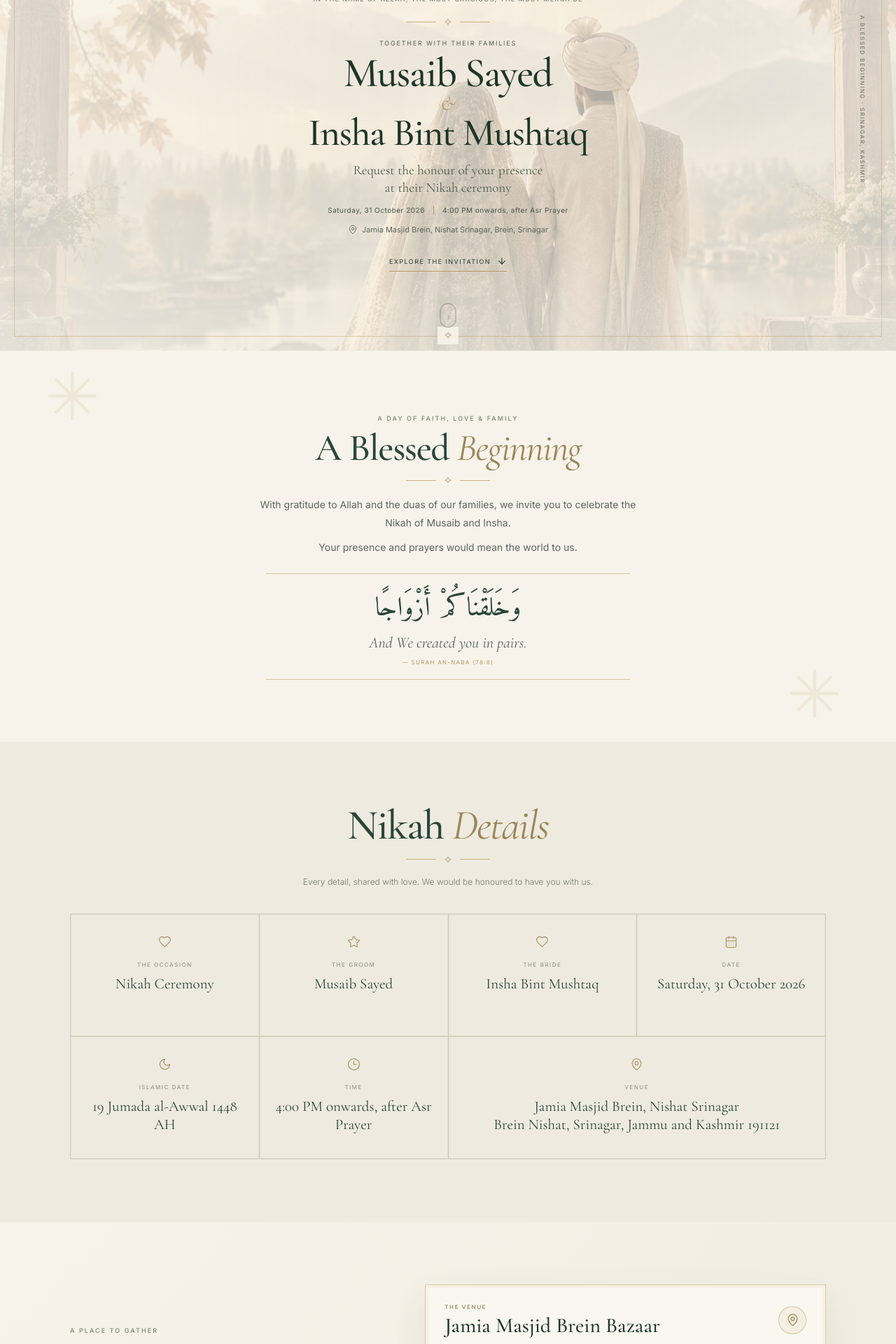
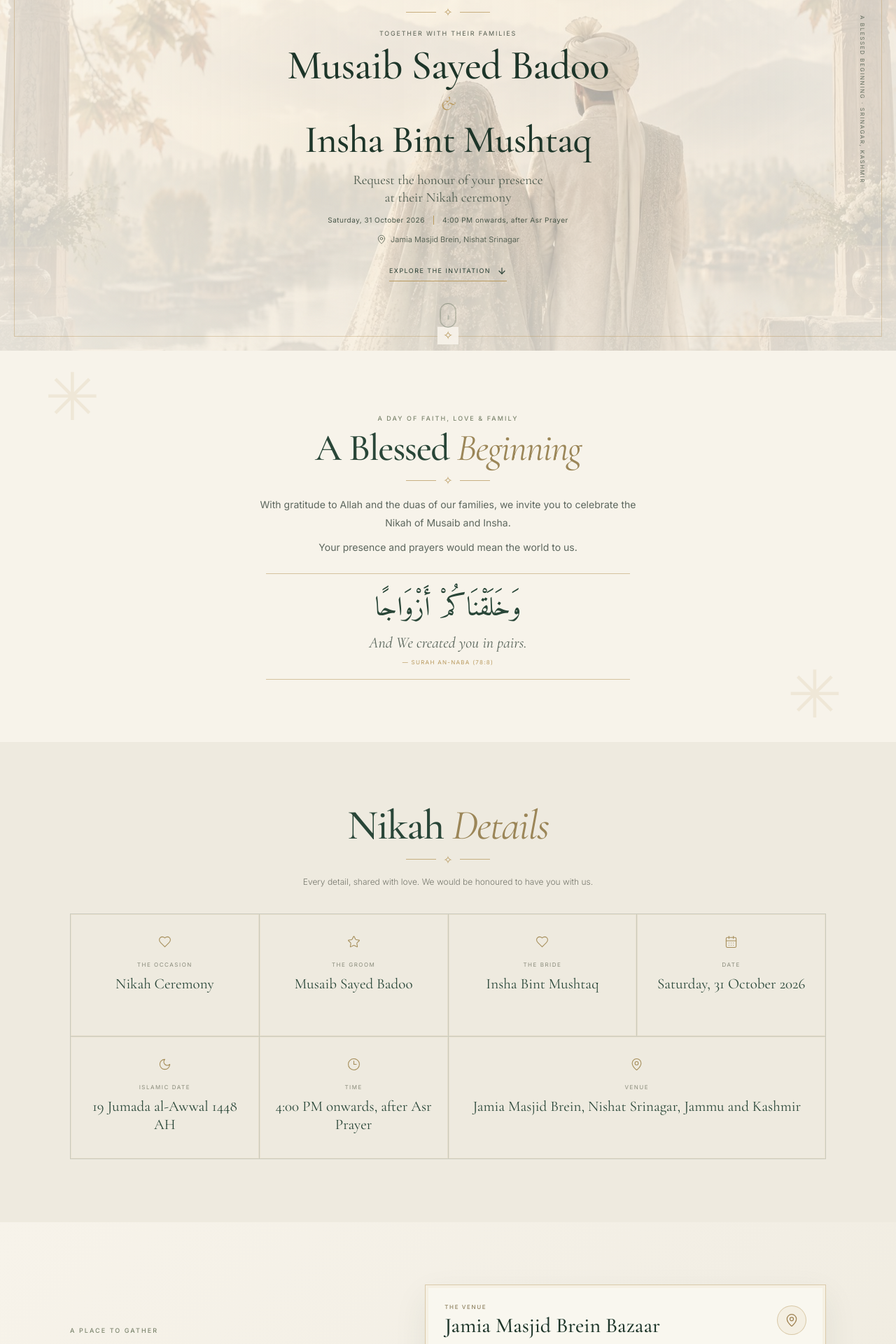
Before and after one commit to zmwani001/musaib-insha-nikah, a React (Vite) app: page / in a window 1280 px wide. Shown: the part 300-2220 px from the top of the page at 70% size. Built offline with nearby package versions, Linux system fonts and the light colour scheme.

Commit message:
name change

```diff
--- a/index.html
+++ b/index.html
@@ -4,7 +4,7 @@
     <meta charset="UTF-8" />
     <meta name="viewport" content="width=device-width, initial-scale=1.0" />
     <meta name="theme-color" content="#f7f3ea" />
-    <meta name="description" content="An invitation to the Nikah ceremony of Musaib Sayed and Insha Bint Mushtaq, in Srinagar, Kashmir." />
+    <meta name="description" content="An invitation to the Nikah ceremony of Musaib Sayed Badoo and Insha Bint Mushtaq, in Srinagar, Kashmir." />
     <meta property="og:title" content="Musaib & Insha | Nikah Invitation" />
     <meta property="og:description" content="With the blessings of Allah, join us to celebrate the Nikah of Musaib and Insha in Srinagar, Kashmir." />
     <meta property="og:type" content="website" />
--- a/src/App.tsx
+++ b/src/App.tsx
@@ -5,7 +5,7 @@ import {
 } from 'lucide-react'
 
 const event = {
-  groom: 'Musaib Sayed',
+  groom: 'Musaib Sayed Badoo',
   bride: 'Insha Bint Mushtaq',
   dateLabel: 'Saturday, 31 October 2026',
   islamicDate: '19 Jumada al-Awwal 1448 AH',
@@ -115,7 +115,7 @@ function App() {
     { icon: CalendarDays, label: 'Date', value: event.dateLabel },
     { icon: Moon, label: 'Islamic date', value: event.islamicDate },
     { icon: Clock3, label: 'Time', value: event.timeLabel },
-    { icon: MapPin, label: 'Venue', value: `${event.venue}\n${event.address}` },
+    { icon: MapPin, label: 'Venue', value: `${event.venue}, Jammu and Kashmir` },
   ]
 
   const showToast = (message: string) => {
@@ -131,11 +131,11 @@ function App() {
   const shareInvitation = async () => {
     const invitationLink = 'https://musaib-insha-nikah.vercel.app/'
     const invitationMessage = [
-      'Musaib Sayed & Insha Bint Mushtaq – Nikah Invitation',
+      'Musaib Sayed Badoo & Insha Bint Mushtaq – Nikah Invitation',
       '',
       'In the name of Allah, the Most Gracious, the Most Merciful.',
       '',
-      'Together with their families, Musaib Sayed & Insha Bint Mushtaq request the honour of your presence at their Nikah ceremony on Saturday, 31 October 2026, at 4:00 PM onwards (after Asr Prayer) at Jamia Masjid Brein, Nishat Srinagar.',
+      'Together with their families, Musaib Sayed Badoo & Insha Bint Mushtaq request the honour of your presence at their Nikah ceremony on Saturday, 31 October 2026, at 4:00 PM onwards (after Asr Prayer) at Jamia Masjid Brein, Nishat Srinagar.',
       '',
       'Explore the Invitation:',
       invitationLink,
@@ -145,7 +145,7 @@ function App() {
     if (isMobile && navigator.share) {
       try {
         await navigator.share({
-          title: 'Musaib Sayed & Insha Bint Mushtaq – Nikah Invitation',
+          title: 'Musaib Sayed Badoo & Insha Bint Mushtaq – Nikah Invitation',
           text: invitationMessage,
         })
       } catch (error) {
@@ -228,16 +228,18 @@ function App() {
           <p className="translation">In the name of Allah, the Most Gracious, the Most Merciful</p>
           <Ornament />
           <p className="intro-line">Together with their families</p>
-          <h1 className="couple-name">{event.groom}</h1>
-          <div className="ampersand">&amp;</div>
-          <h1 className="couple-name bride-name">{event.bride}</h1>
+          <div className="couple-names">
+            <h1 className="couple-name">{event.groom}</h1>
+            <span className="ampersand" aria-hidden="true">&amp;</span>
+            <h1 className="couple-name bride-name">{event.bride}</h1>
+          </div>
           <p className="invitation-copy">Request the honour of your presence<br className="desktop-break" /> at their Nikah ceremony</p>
           <div className="hero-meta">
             <span>{event.dateLabel}</span>
             <i />
             <span>{event.timeLabel}</span>
           </div>
-          <p className="hero-location"><MapPin size={14} strokeWidth={1.5} /> {event.venue}, Brein, Srinagar</p>
+          <p className="hero-location"><MapPin size={14} strokeWidth={1.5} /> {event.venue}</p>
           <a className="text-link hero-link" href="#details">Explore the invitation <ArrowDown size={14} /></a>
         </div>
         <div className="hero-side-note">A BLESSED BEGINNING · SRINAGAR, KASHMIR</div>
--- a/src/index.css
+++ b/src/index.css
@@ -216,8 +216,9 @@ main { overflow: clip; }
 .ornament span:not(.ornament-diamond) { display: block; height: 1px; width: 43px; background: var(--gold); opacity: .75; }
 .ornament-diamond { font-size: 16px; line-height: 1; }
 .intro-line { color: #555d50; font-size: 9px; text-transform: uppercase; letter-spacing: .2em; margin: 0 0 8px; }
-.couple-name { font-size: clamp(42px, 4.6vw, 64px); line-height: .94; font-weight: 500; letter-spacing: -.025em; margin: 0; color: var(--deep-green); }
-.ampersand { font-family: 'Cormorant Garamond', serif; font-size: 28px; font-style: italic; line-height: 1.15; color: var(--gold); }
+.couple-names { display: flex; width: 100%; flex-direction: column; align-items: center; gap: clamp(4px, .8vw, 9px); }
+.couple-name { max-width: 100%; margin: 0; color: var(--deep-green); font-size: clamp(38px, 4.6vw, 62px); font-weight: 500; line-height: 1.06; letter-spacing: -.015em; text-wrap: balance; }
+.ampersand { display: block; color: var(--gold); font-family: 'Cormorant Garamond', serif; font-size: clamp(24px, 2.2vw, 29px); font-style: italic; line-height: 1; }
 .bride-name { font-size: clamp(38px, 4.3vw, 60px); }
 .invitation-copy { font-family: 'Cormorant Garamond', serif; font-size: 19px; line-height: 1.32; margin: 14px 0 13px; color: #4c594c; }
 .hero-meta { display: flex; align-items: center; justify-content: center; flex-wrap: wrap; gap: 12px; font-size: 10px; letter-spacing: .05em; color: #485648; }
@@ -311,6 +312,7 @@ main { overflow: clip; }
 .venue-layout { display: grid; grid-template-columns: .85fr 1.15fr; align-items: center; gap: clamp(36px, 7vw, 84px); }
 .venue-copy .ornament { justify-content: flex-start; margin: 14px 0; }
 .venue-pin { color: var(--gold); margin: 27px 0 7px; }
+.venue-pin svg { width: clamp(17px, 2vw, 20px); height: clamp(17px, 2vw, 20px); }
 .venue-name { font-size: 32px; font-weight: 500; margin-bottom: 4px; }
 .venue-address { color: #77786d; font-size: 11px; line-height: 1.7; }
 .venue-plus-code { color: #77786d; font-size: 10px; letter-spacing: .04em; margin: 3px 0 0; }
@@ -324,16 +326,19 @@ main { overflow: clip; }
 .map-card-heading { display: flex; align-items: center; justify-content: space-between; gap: 16px; padding: 0 2px 17px; }
 .map-overline { margin: 0 0 5px; color: #8d805e; font-size: 8px; font-weight: 500; letter-spacing: .2em; }
 .map-card-title { margin: 0; color: var(--deep-green); font-size: clamp(23px, 2.7vw, 30px); font-weight: 500; line-height: 1.05; }
-.map-card-pin { display: grid; flex: 0 0 40px; width: 40px; height: 40px; place-items: center; border: 1px solid rgba(185,154,95,.45); border-radius: 50%; color: #9e8150; background: #f4efe2; }
+.map-card-pin { display: grid; flex: 0 0 clamp(34px, 4vw, 42px); width: clamp(34px, 4vw, 42px); height: clamp(34px, 4vw, 42px); place-items: center; border: 1px solid rgba(185,154,95,.45); border-radius: 50%; color: #9e8150; background: #f4efe2; }
+.map-card-pin svg { width: clamp(16px, 1.8vw, 20px); height: clamp(16px, 1.8vw, 20px); }
 .map-frame { overflow: hidden; border: 1px solid rgba(76,89,68,.2); background: #e9e5d9; }
 .map-wrap iframe { display: block; width: 100%; height: 350px; border: 0; filter: saturate(.72) sepia(.08); background: #e5e2d7; }
 .map-card-footer { display: flex; align-items: center; justify-content: space-between; gap: 20px; padding: 18px 2px 1px; }
 .map-location { display: flex; min-width: 0; align-items: flex-start; gap: 9px; color: #9e8150; }
+.map-location > svg { flex: 0 0 auto; width: clamp(14px, 1.6vw, 17px); height: clamp(14px, 1.6vw, 17px); margin-top: 2px; }
 .map-location p { display: grid; gap: 4px; min-width: 0; margin: 0; color: var(--deep-green); }
 .map-location strong { font-family: 'Cormorant Garamond', Georgia, serif; font-size: 17px; font-weight: 600; line-height: 1.1; }
 .map-location span { color: #77756d; font-size: 10px; line-height: 1.5; }
 .map-open-link { display: inline-flex; flex: 0 0 auto; align-items: center; gap: 5px; padding: 9px 0 9px 10px; color: #53684e; font-size: 9px; font-weight: 500; letter-spacing: .04em; border-bottom: 1px solid rgba(185,154,95,.65); }
 .map-open-link:hover { color: #987b49; }
+.map-open-link svg { width: clamp(13px, 1.4vw, 15px); height: clamp(13px, 1.4vw, 15px); }
 .map-open-link:focus-visible { outline: 2px solid var(--gold); outline-offset: 3px; }
 .countdown-section { background: var(--green); color: var(--ivory); text-align: center; isolation: isolate; overflow: hidden; }
 .countdown-pattern { position: absolute; inset: 0; z-index: -1; opacity: .07; background-image: repeating-linear-gradient(45deg, transparent 0 27px, #e3d3a9 28px, transparent 29px 55px), repeating-linear-gradient(-45deg, transparent 0 27px, #e3d3a9 28px, transparent 29px 55px); mask-image: linear-gradient(90deg, transparent, #000 20%, #000 80%, transparent); }
@@ -577,8 +582,9 @@ main { overflow: clip; }
   .translation { font-size: 8px; letter-spacing: .07em; line-height: 1.8; }
   .hero-content > .ornament:not(.ornament-small) { margin: 12px auto; }
   .intro-line { font-size: 8px; letter-spacing: .16em; margin-bottom: 7px; }
-  .couple-name { font-size: clamp(34px, 9.5vw, 44px); line-height: 1; }
-  .bride-name { font-size: clamp(31px, 8.7vw, 41px); }
+  .couple-name { font-size: clamp(29px, 8.5vw, 40px); }
+  .bride-name { font-size: clamp(29px, 8.1vw, 38px); }
+  .ampersand { font-size: 24px; }
   .invitation-copy { font-size: 18px; margin: 12px 0; }
   .hero-meta { flex-direction: column; gap: 8px; font-size: 9px; }
   .hero-meta i { width: 18px; height: 1px; }
```
